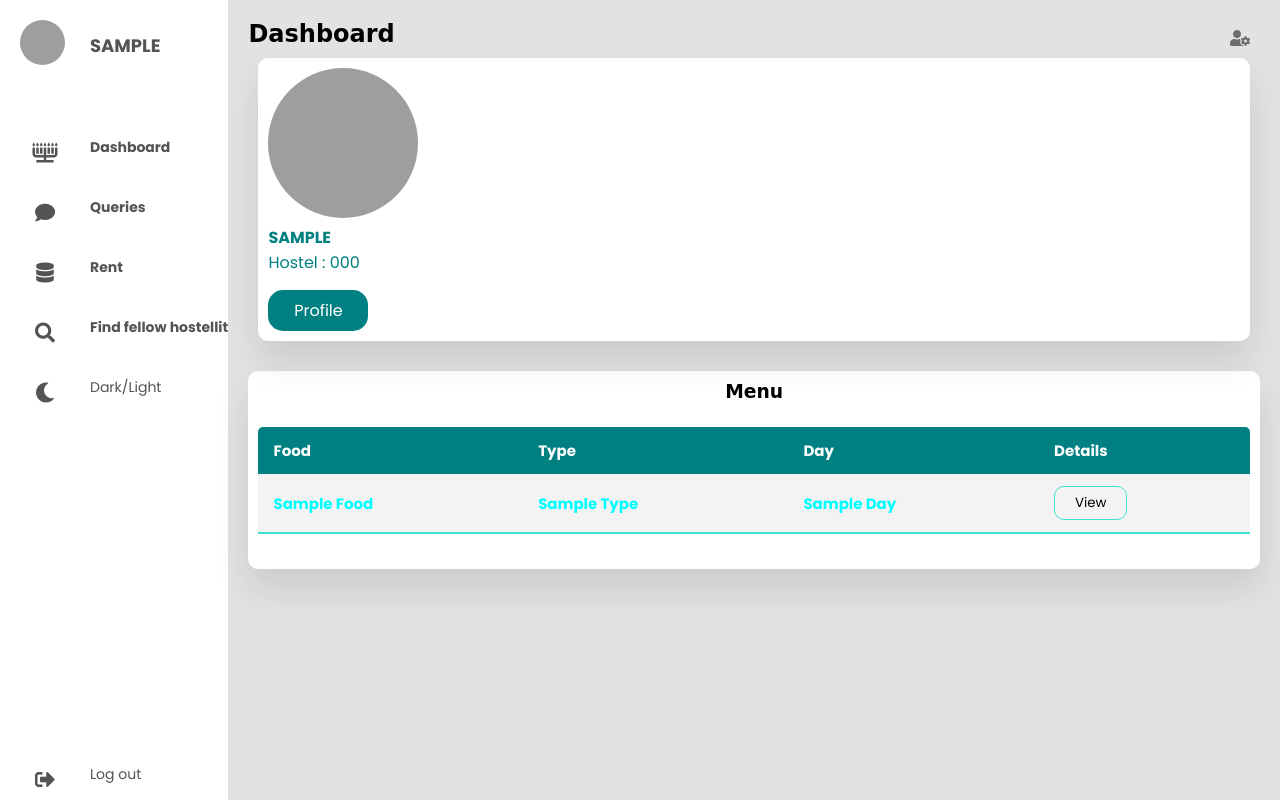
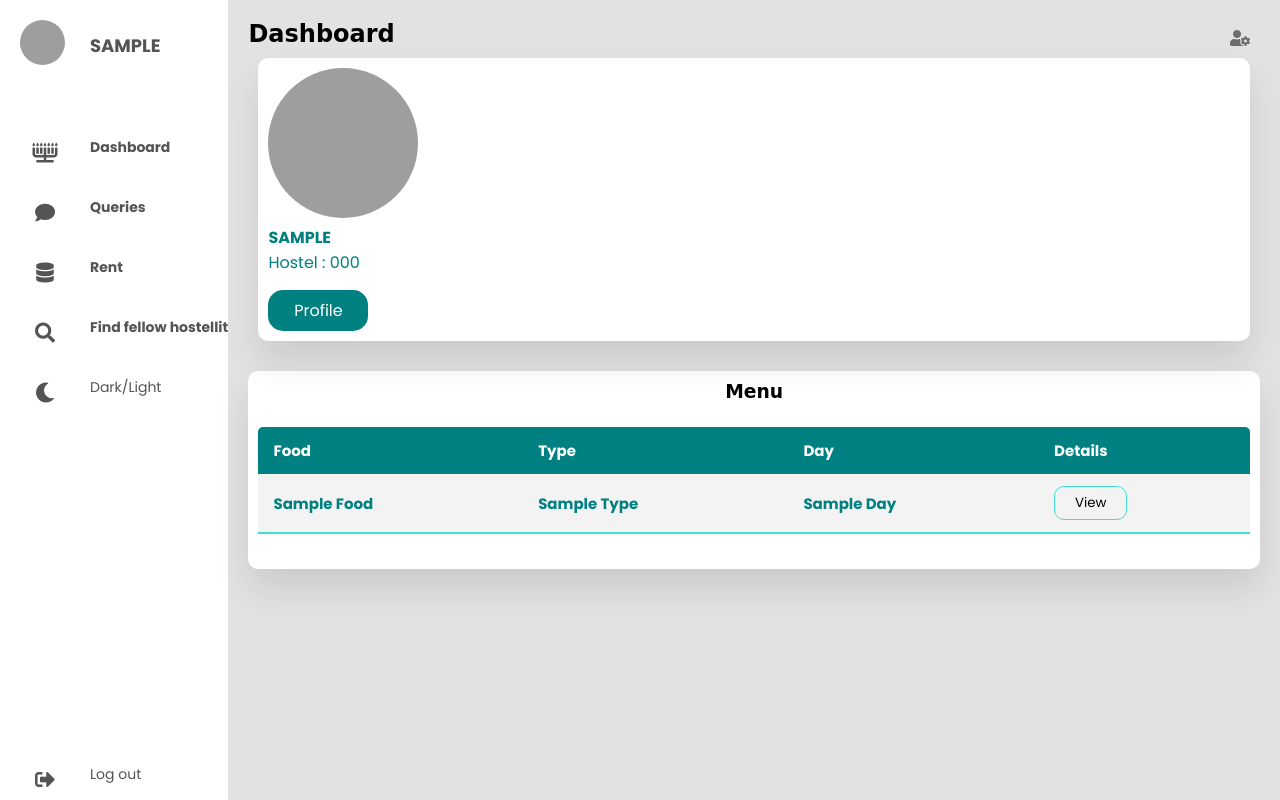
Before and after one commit to Codesmith28/Hostel-Hub, a Flask app: template hostel/templates/dashboard_hostellite.html in a window 1280 px wide. Run offline with Flask 3, Linux system fonts and the light colour scheme; the template is opened without the code that fills it: most values are stand-ins (such as "Sample title", 1, 10 or a date in 2020); parts of the project's set-up code (start-up, migrations or seed data) failed here and were passed over; some web fonts are replaced; grey boxes are pictures that could not be loaded.

Commit message:
color adjustments to hostellite_dboard

```diff
--- a/hostel/templates/dashboard_hostellite.html
+++ b/hostel/templates/dashboard_hostellite.html
@@ -26,7 +26,7 @@
         cursor: pointer;
       }
       tbody{
-        color:aqua;
+        color: teal;
       }
       /* customize the profile button */
       #tocen {
```
